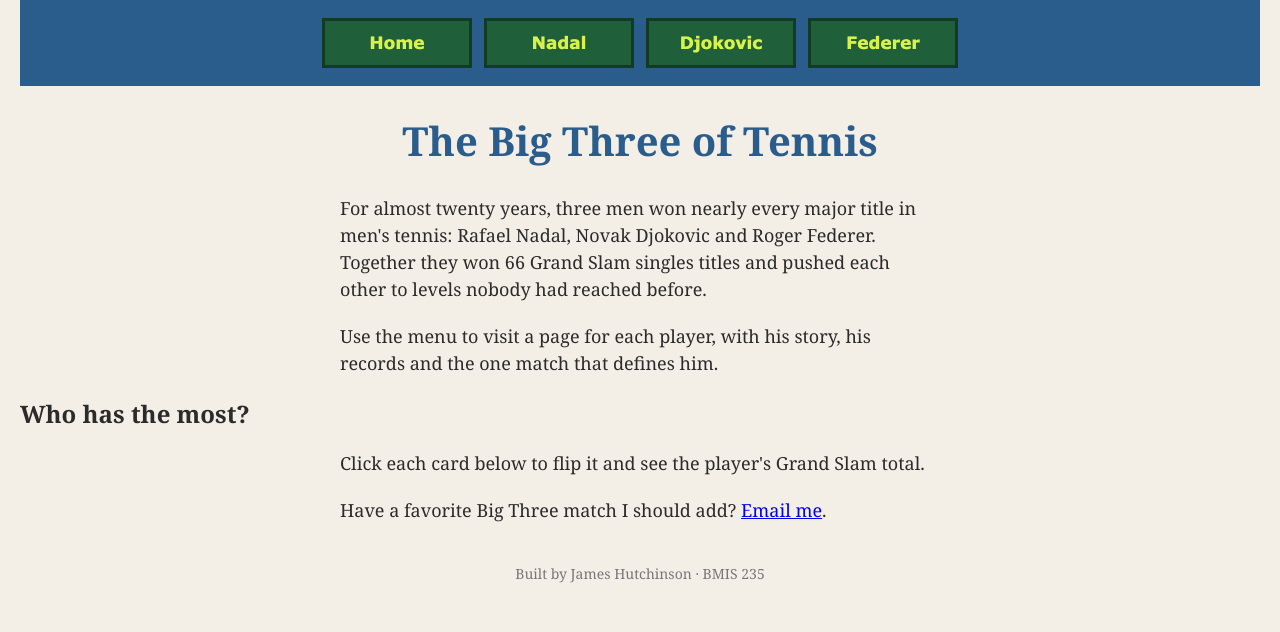
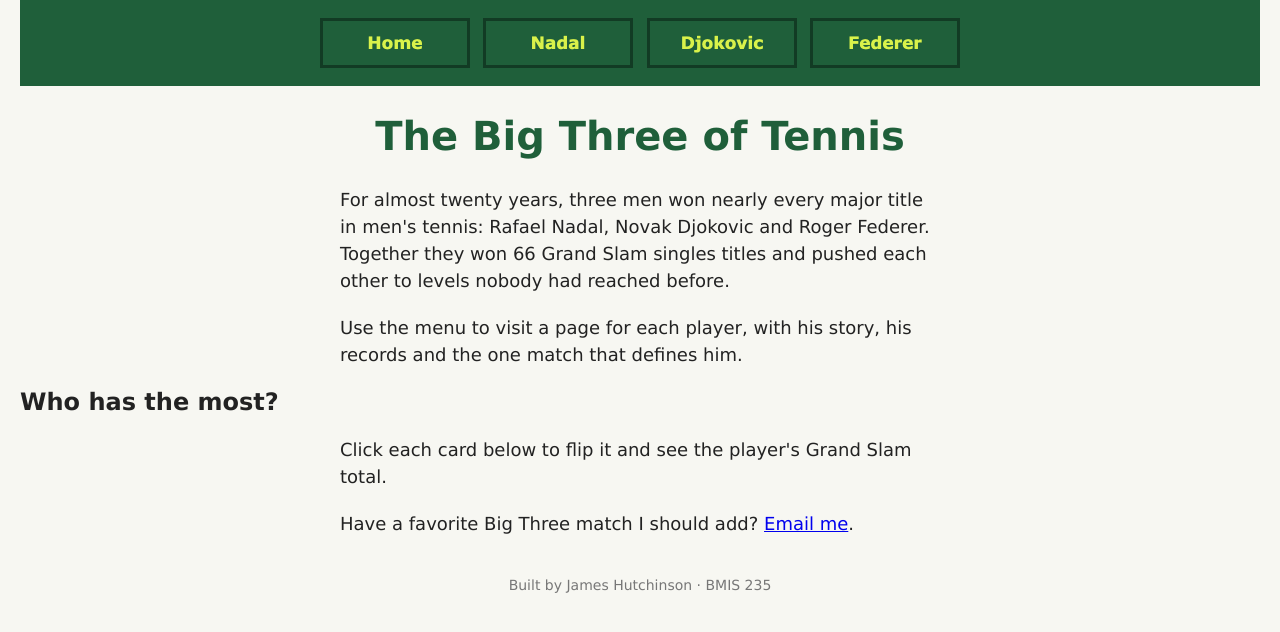
Before and after one commit to JamesHutchinson52/bmis235-html-3, a plain HTML site: page index.html in a window 1280 px wide. Drawn offline with Linux system fonts and the light colour scheme.

Commit message:
Apply tennis brand: Verdana font, court green and cream background

```diff
--- a/styles.css
+++ b/styles.css
@@ -1,5 +1,5 @@
 /* =====================================================================
-   styles.css  ·  YOUR BRAND
+   styles.css  ·  THE BIG THREE  (Verdana · court green · tennis-ball yellow)
    ---------------------------------------------------------------------
    This one file is your brand guide. Every page that links to it gets
    the same font, the same colors and the same spacing.
@@ -10,16 +10,16 @@
    ===================================================================== */
 
 body {
-    font-family: Georgia, "Times New Roman", serif;
-    background-color: #f4efe6;
-    color: #2b2b2b;
+    font-family: Verdana, Geneva, sans-serif;
+    background-color: #f7f7f2;
+    color: #222222;
     margin: 0;
     padding: 0 20px 40px 20px;
 }
 
 /* the menu at the top of every page */
 nav {
-    background-color: #2b5d8c;
+    background-color: #1f5f3a;
     padding: 14px;
     text-align: center;
 }
@@ -39,7 +39,7 @@ nav a {
 }
 
 h1 {
-    color: #2b5d8c;
+    color: #1f5f3a;
     text-align: center;
     font-size: 40px;
 }
```
